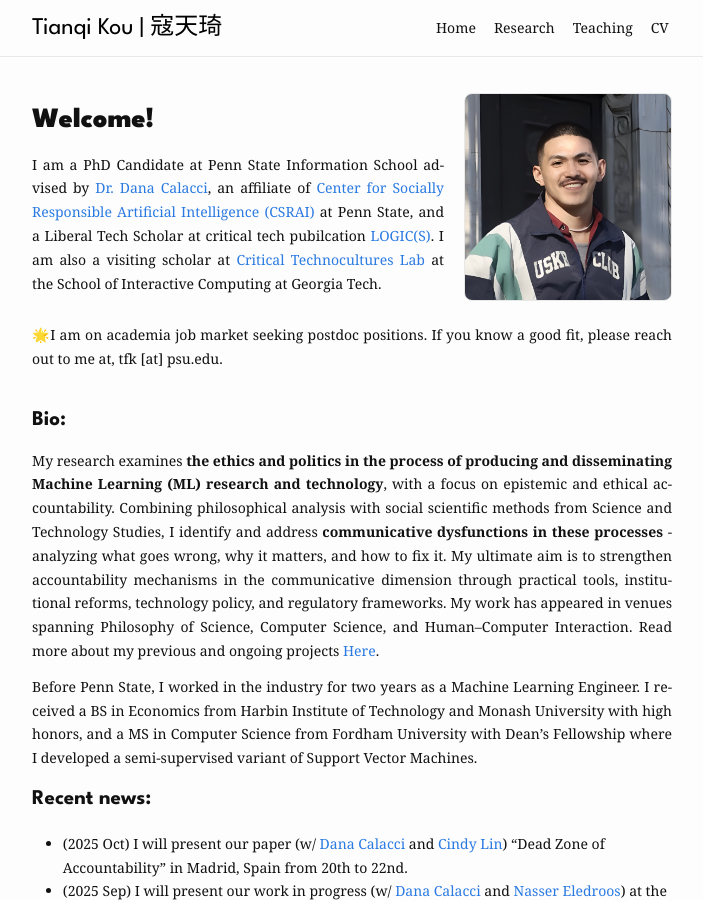
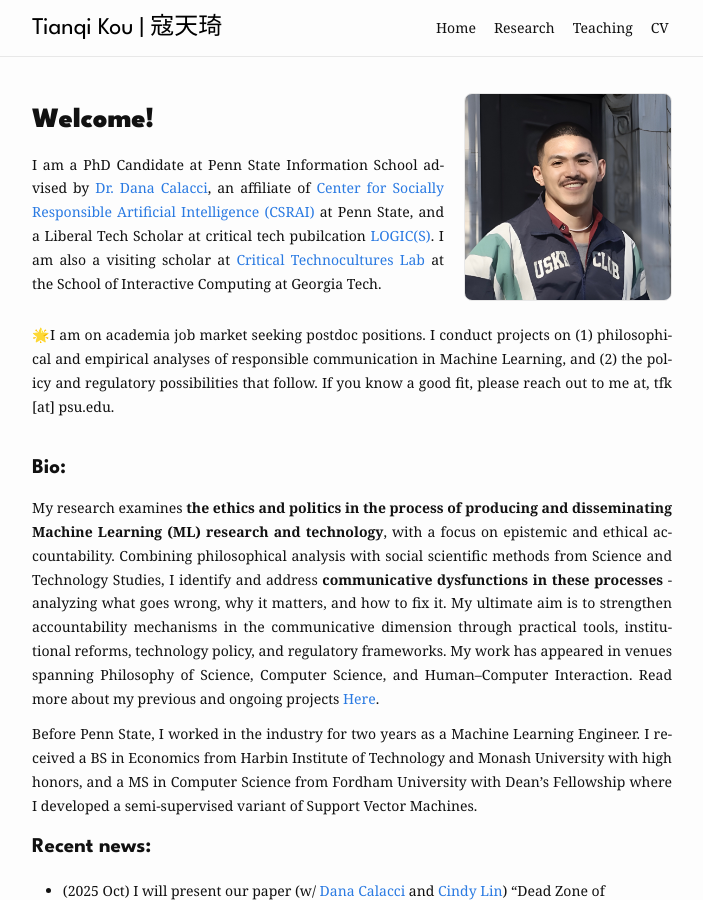
Before and after one commit to koutianqi/koutianqi.github.io, a Jekyll site: the page built from index.markdown, in a window 1280 px wide and 900 px high. Shown: the whole window, without its empty margins (288-991 px from the left). Built offline with Jekyll 4.4.1, drawn with Linux system fonts in a browser that asks for light colours.

Commit message:
Update index.markdown

```diff
--- a/index.markdown
+++ b/index.markdown
@@ -13,7 +13,7 @@ I am a PhD Candidate at Penn State Information School advised by [Dr. Dana Calac
 </div>
 
 <div class="card" markdown="1">
-🌟I am on academia job market seeking postdoc positions. If you know a good fit, please reach out to me at, tfk [at] psu.edu.
+🌟I am on academia job market seeking postdoc positions. I conduct projects on (1) philosophical and empirical analyses of responsible communication in Machine Learning, and (2) the policy and regulatory possibilities that follow. If you know a good fit, please reach out to me at, tfk [at] psu.edu.
 </div>
 
 
@@ -52,7 +52,7 @@ Before Penn State, I worked in the industry for two years as a Machine Learning
 - (2023 May) Paper abstract accepted by PhilML2023: Philosophy of Science Meets Machine Learning Conference.
 - (2023 Apr) I am joined attend the Queer and Trans Graduate Students in STEM Panel as a panelist.
 - (2022 Oct) Poster on Replicability in Machine Learning Research admitted to ICDS 2022 Symposium.
-- (2022 Jun) I joint organized "Be You in STEM" with the College of IST during the pride parade at State College, PA!
+- (2022 Jun) I joint organized "Be You in STEM" with the College of IST during the pride parade at State College, PA! 🌈
 - (2022 May) Nominated by the College of IST for 2022 Microsoft Ph.D Fellowship.
 
 </details>
```
